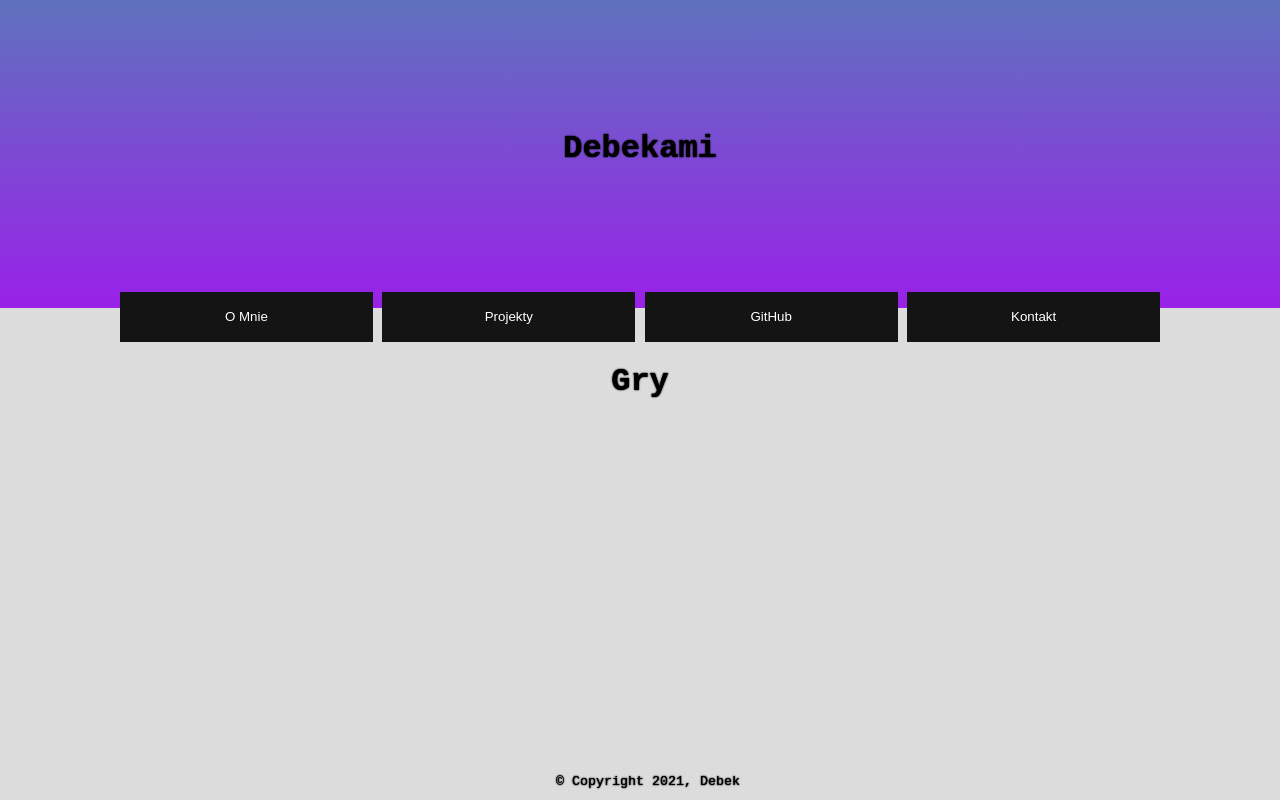
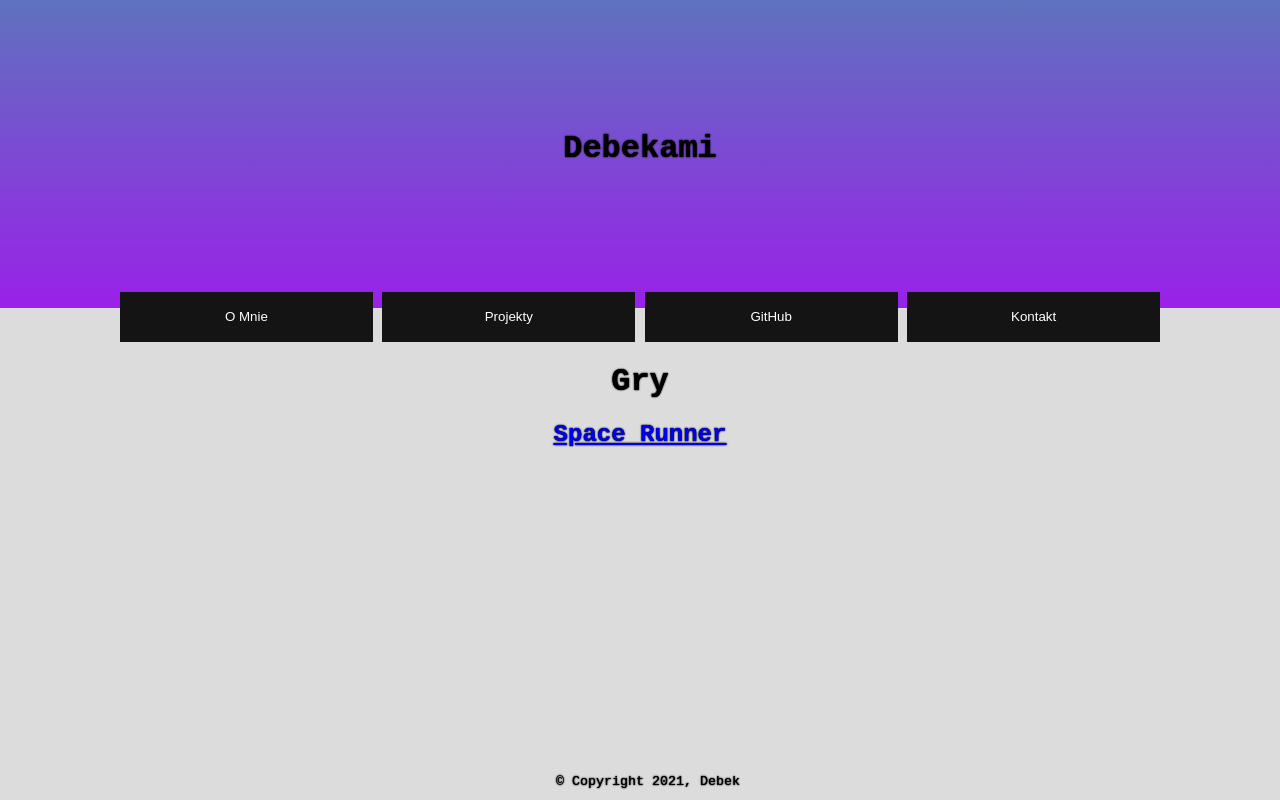
Before and after one commit to Debekami/Debekami, a plain HTML site: page aboutme/games.html in a window 1280 px wide. Shown: the top 800 px of the page. Drawn offline with Linux system fonts and the light colour scheme.

Commit message:
Added first game

```diff
--- a/aboutme/games.html
+++ b/aboutme/games.html
@@ -30,7 +30,7 @@
 	<body>
 		<content>
 			<h1>Gry</h1>
-			<h2><a href = "../projects/games/SpaceRunnerv0.0.2.rar"></a></h2>
+			<h2><a href = "../projects/games/SpaceRunnerv0.0.2.rar">Space Runner</a></h2>
 		</content>
 		<br /><br />
 		<script src = "../scripts/nav.js"></script>
```
